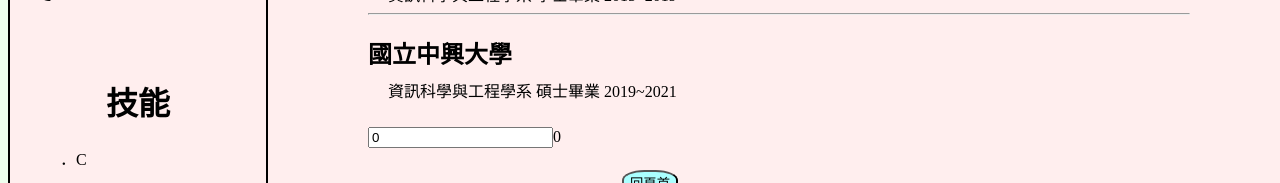
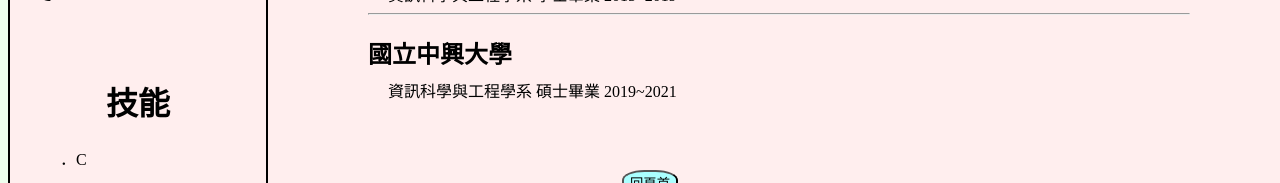
Before and after one commit to jell0213/personal-webpage, a plain HTML site: page my webpage v2/index.html in a window 1280 px wide. Shown: the part 605-788 px from the top of the page. Drawn offline with Linux system fonts and the light colour scheme.

Commit message:
Update index.html

```diff
--- a/my webpage v2/index.html
+++ b/my webpage v2/index.html
@@ -63,7 +63,6 @@
                 <hr>
                 <h2>國立中興大學</h2>
                 <p>資訊科學與工程學系 碩士畢業 2019~2021</p><br>
-                <input type="text" v-model="app">{{print_i}}</input>
             </div>
         </div>
         <script src="js/vue.min.js"></script>
```
